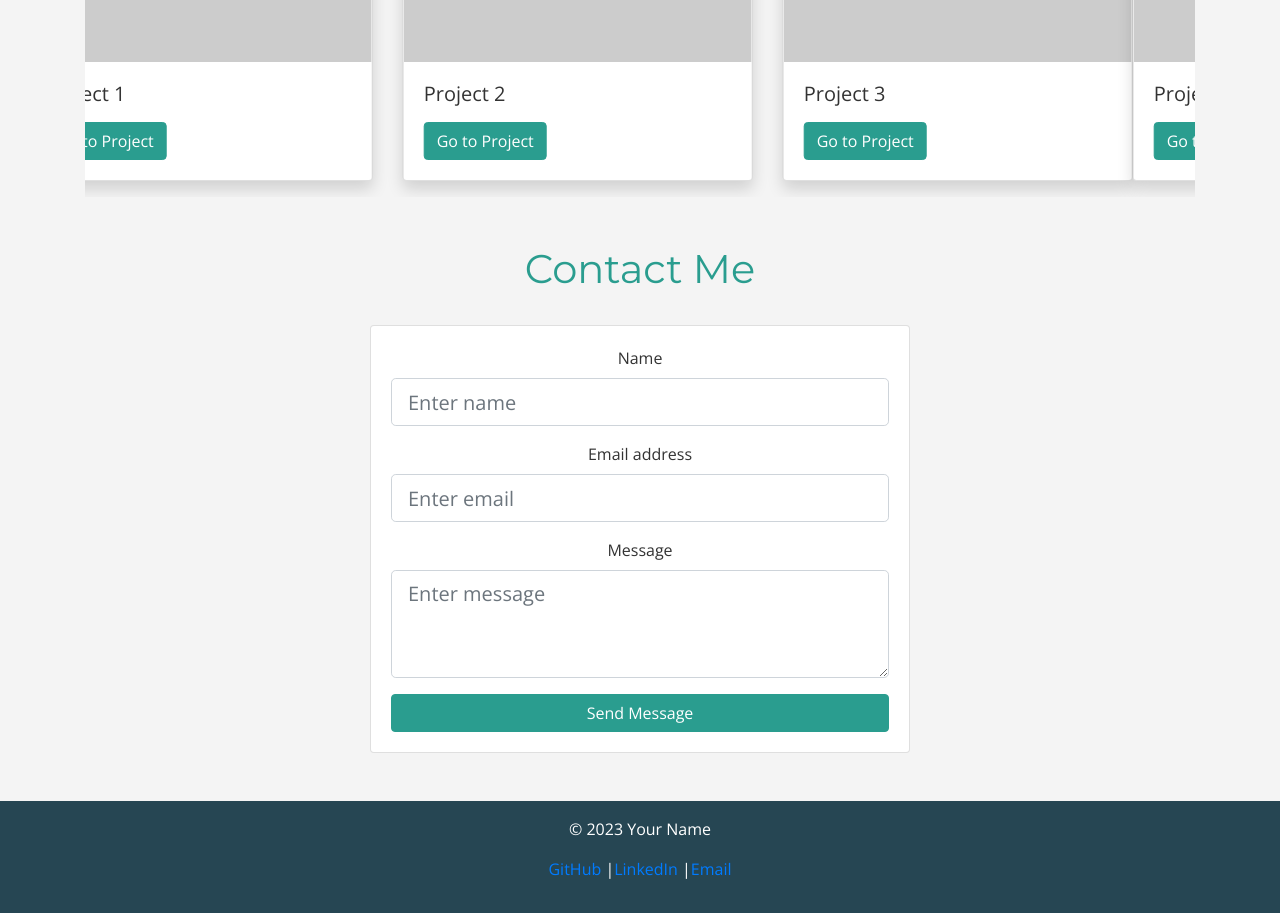
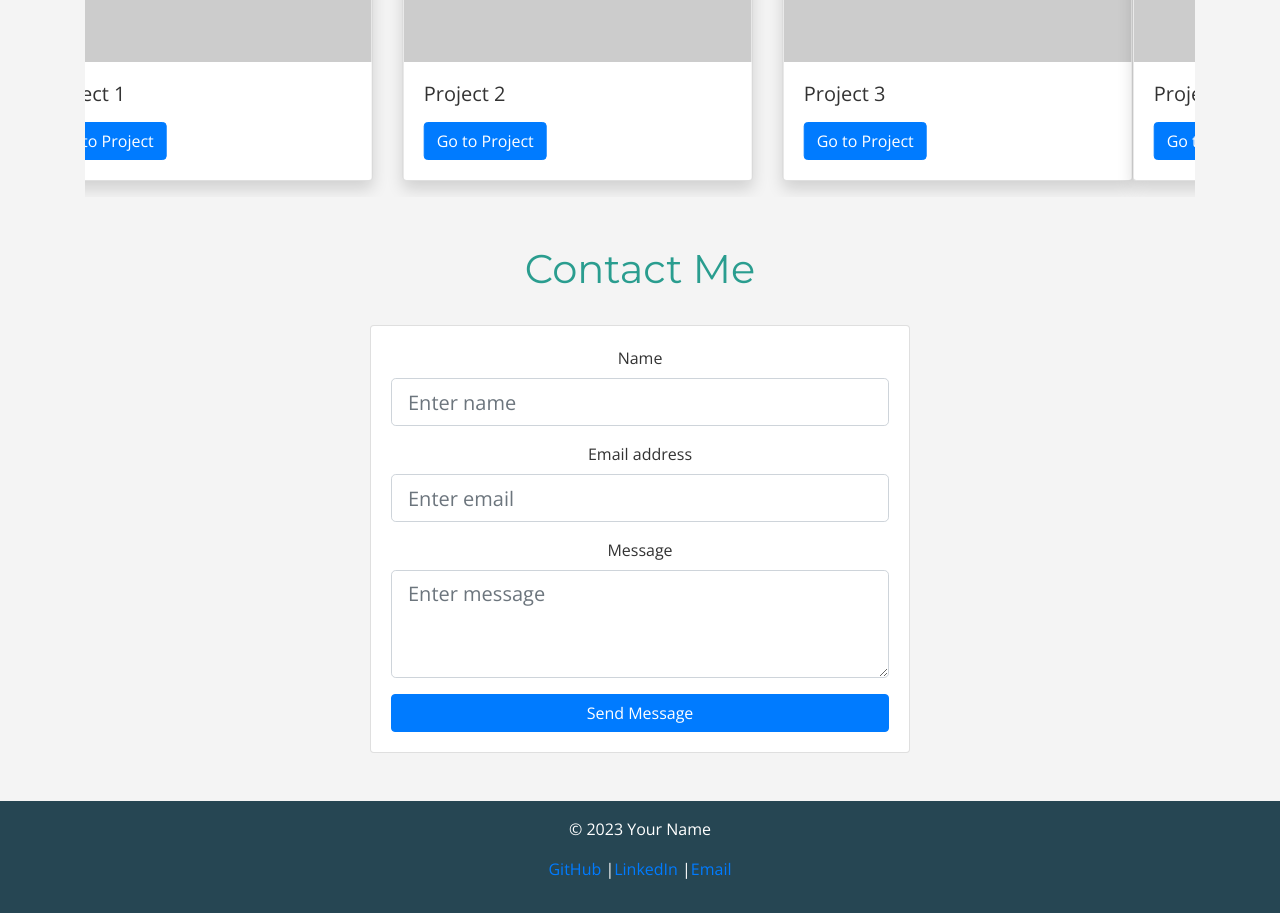
Before and after one commit to jason1chiu/interactive_portfolio, a React (Create React App) app in the folder client/: page / in a window 1280 px wide. Shown: the part 1000-1913 px from the top of the page. Built offline with nearby package versions, Linux system fonts and the light colour scheme.

Commit message:
pick new font family and color palette

```diff
--- a/client/src/index.css
+++ b/client/src/index.css
@@ -11,15 +11,10 @@
 body {
   font-family: 'Open Sans', sans-serif;
   background-color: var(--background-color);
-  color: var(--text-color)
+  color: var(--text-color);
 }
 
-h1,
-h2,
-h3,
-h4,
-h5,
-h6 {
+h1, h2, h3, h4, h5, h6 {
   font-family: 'Montserrat', sans-serif;
 }
 
@@ -46,12 +41,15 @@ h6 {
   color: var(--accent-color) !important;
 }
 
-.custom-button {
+.customButton {
   background-color: var(--secondary-color) !important;
   border-color: var(--secondary-color) !important;
+  color: var(--background-color) !important;
 }
 
-.custom-button:hover {
+.customButton:hover,
+.customButton:focus,
+.customButton:active {
   background-color: var(--accent-color) !important;
   border-color: var(--accent-color) !important;
 }
```
